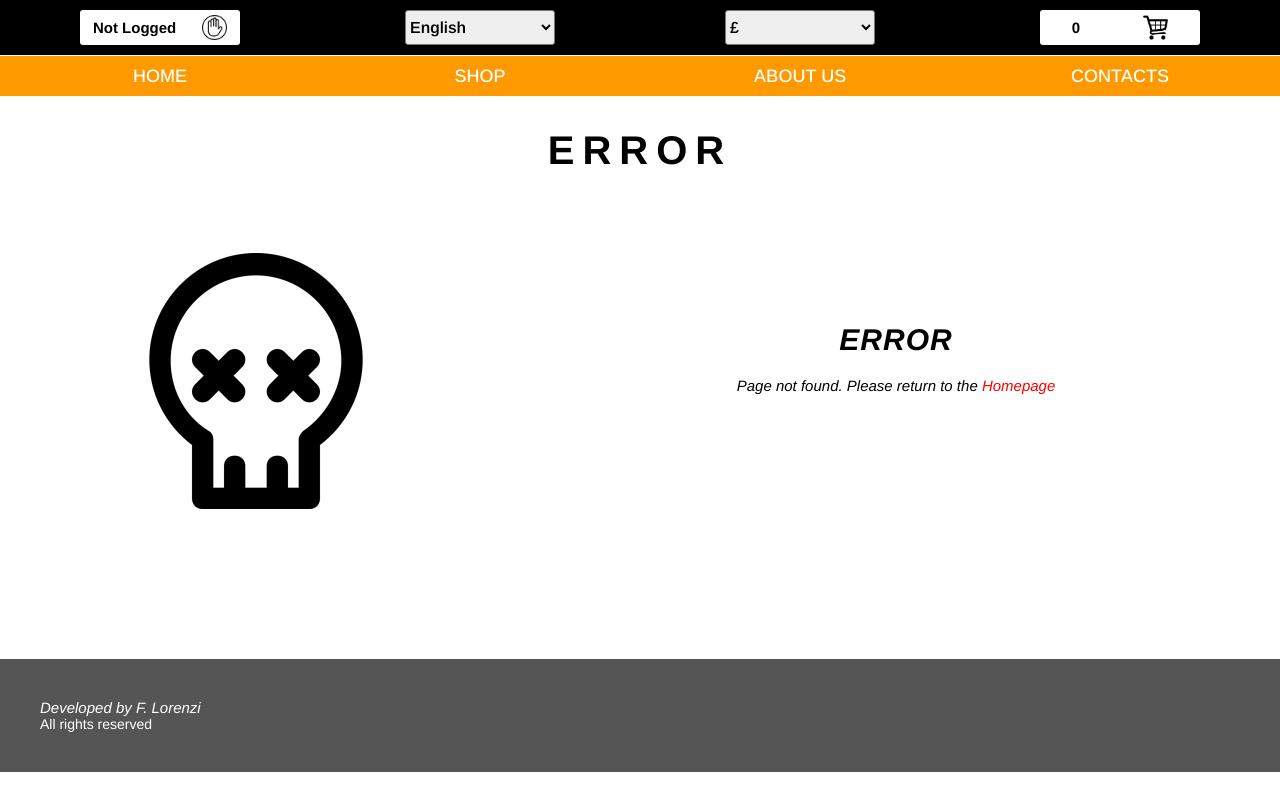
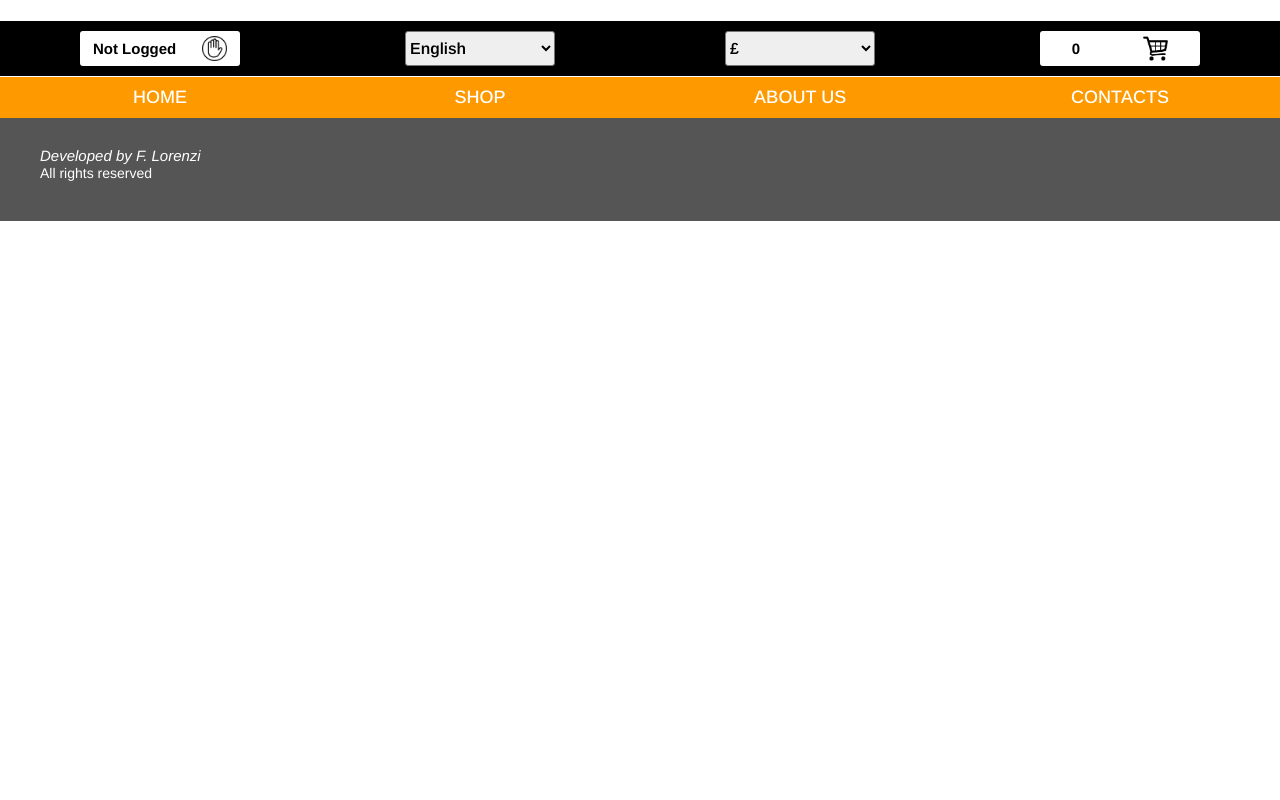
Before and after one commit to fabiolorenzi/tha-shirt, a React (Create React App) app in the folder client/: page /managment-area in a window 1280 px wide. Before the commit this address had no page. Built offline with nearby package versions, Linux system fonts and the light colour scheme; a web font is replaced by a local one.

Commit message:
created ManagmentArea component

```diff
--- a/client/src/App.js
+++ b/client/src/App.js
@@ -8,6 +8,7 @@ import LoginArea from "./components/LoginArea/LoginArea.jsx";
 import Account from "./components/Account/Account.jsx";
 import AboutUs from "./components/AboutUs/AboutUs.jsx";
 import Contacts from "./components/Contacts/Contacts.jsx";
+import ManagmentArea from "./components/ManagmentArea/ManagmentArea.jsx";
 import Error from "./components/Error/Error.jsx";
 import Footer from "./components/Footer/Footer.jsx";
 
@@ -22,6 +23,7 @@ function App() {
                 <Route path="/account" component={Account} />
                 <Route path="/aboutus" component={AboutUs} />
                 <Route path="/contacts" component={Contacts} />
+                <Route path="/managment-area" component={ManagmentArea} />
                 <Route component={Error} />
             </Switch>
             <Footer />
--- /dev/null
+++ b/client/src/components/ManagmentArea/ManagmentArea.jsx
@@ -0,0 +1,28 @@
+import React from "react";
+import { useSelector } from "react-redux";
+import { Helmet } from "react-helmet";
+import "./stylesheets/ManagmentArea.css";
+
+function ManagmentArea() {
+    const burgerState = useSelector(state => state.burgerButtonState);
+
+    const openBurger = burgerState ? "openManArea" : "";
+
+    return(
+        <div className="manAreaContainer" data-testid="manAreaContainer" id={openBurger}>
+            <Helmet htmlAttribute={{lang: localStorage.getItem("lang") || "en"}}>
+                <title>THA SHIRT | MANAGMENT AREA</title>
+            </Helmet>
+            <div className="manAreaBody" data-testid="manAreaBody">
+                <h1 data-testid="manAreaTitle">Managment Area</h1>
+                <h2 data-testid="manAreaUndertitle">This area is reserved</h2>
+                <div>
+                    <div data-testid="modifyProdDiv" className="modifyProdDiv"></div>
+                    <div data-testid="createProdDiv" className="createProdDiv"></div>
+                </div>
+            </div>
+        </div>
+    );
+};
+
+export default ManagmentArea;
--- /dev/null
+++ b/client/src/components/ManagmentArea/stylesheets/ManagmentArea.css
@@ -0,0 +1,5 @@
+.managmentAreaContainer {
+  display: block;
+  width: 100%;
+}
+/*# sourceMappingURL=ManagmentArea.css.map */
--- /dev/null
+++ b/client/src/components/ManagmentArea/stylesheets/ManagmentArea.scss
@@ -0,0 +1,7 @@
+@import "../../shared/stylesheets/var.scss";
+@import "../../shared/stylesheets/openHiddenMenu.scss";
+
+.managmentAreaContainer {
+    display: block;
+    width: 100%;
+}
--- a/client/src/components/MenuBar/HiddenMenu.jsx
+++ b/client/src/components/MenuBar/HiddenMenu.jsx
@@ -22,7 +22,7 @@ function HiddenMenu() {
             <NavLink to="/shop" className="hiddenMenu1" activeClassName="activeHiddenMenu" data-testid="link2">SHOP</NavLink>
             <NavLink to="/aboutus" className="hiddenMenu1" activeClassName="activeHiddenMenu" data-testid="link3">ABOUT US</NavLink>
             <NavLink to="/contacts" className="hiddenMenu1" activeClassName="activeHiddenMenu" data-testid="link4">CONTACTS</NavLink>
-            <NavLink to="/managment" className="hiddenMenu1" activeClassName="activeHiddenMenu" id={pass} data-testid="link5">MANAGMENT</NavLink>
+            <NavLink to="/managment-area" className="hiddenMenu1" activeClassName="activeHiddenMenu" id={pass} data-testid="link5">MANAGMENT</NavLink>
         </div>
     );
 };
--- a/client/src/components/MenuBar/HorizontalMenu.jsx
+++ b/client/src/components/MenuBar/HorizontalMenu.jsx
@@ -26,7 +26,7 @@ function HorizontalMenu() {
             <NavLink to="/shop" className="horiMenu1" activeClassName="activeHoriMenu" data-testid="link2">SHOP</NavLink>
             <NavLink to="/aboutus" className="horiMenu1" activeClassName="activeHoriMenu" data-testid="link3">ABOUT US</NavLink>
             <NavLink to="/contacts" className="horiMenu1" activeClassName="activeHoriMenu" data-testid="link4">CONTACTS</NavLink>
-            <NavLink to="/managment" className="horiMenu1" activeClassName="activeHoriMenu" id={pass} data-testid="link5">MANAGMENT</NavLink>
+            <NavLink to="/managment-area" className="horiMenu1" activeClassName="activeHoriMenu" id={pass} data-testid="link5">MANAGMENT</NavLink>
         </div>
     );
 };
```
Also changed, not shown: 1 other file (tests, documents, lock files or other folders).
